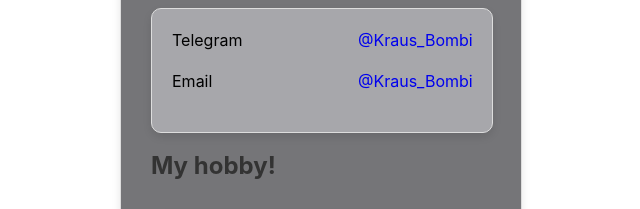
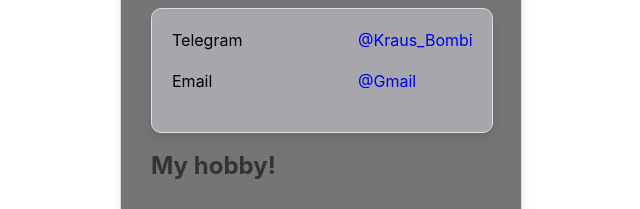
Before and after one commit to KnigaMichail/my-bysness-card, a plain HTML site: page index.html in a window 1280 px wide. Shown: the part 372-581 px from the top of the page, 360-1000 px from the left. Drawn offline with Linux system fonts and the light colour scheme.

Commit message:
Update index.html
тест с ссылками

```diff
--- a/index.html
+++ b/index.html
@@ -34,7 +34,7 @@
 				<dt>Telegram</dt>
 					<dd><a href="https://t.me/kraus_bombit_chanel">@Kraus_Bombit</a></dd>
 				<dt>Email</dt>
-					<dd><a href="https://kraus_bombit@vk.com">@Kraus_Bombit</a></dd>
+					<dd><a href="https://kadjaidar@gmail.com">@Gmail</a></dd>
 			</div>
 			</div>
 
```
